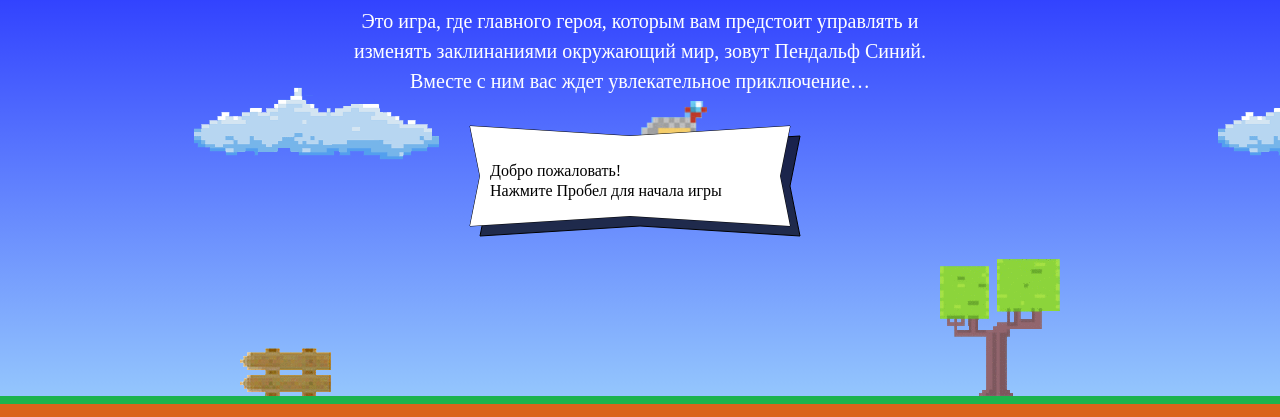
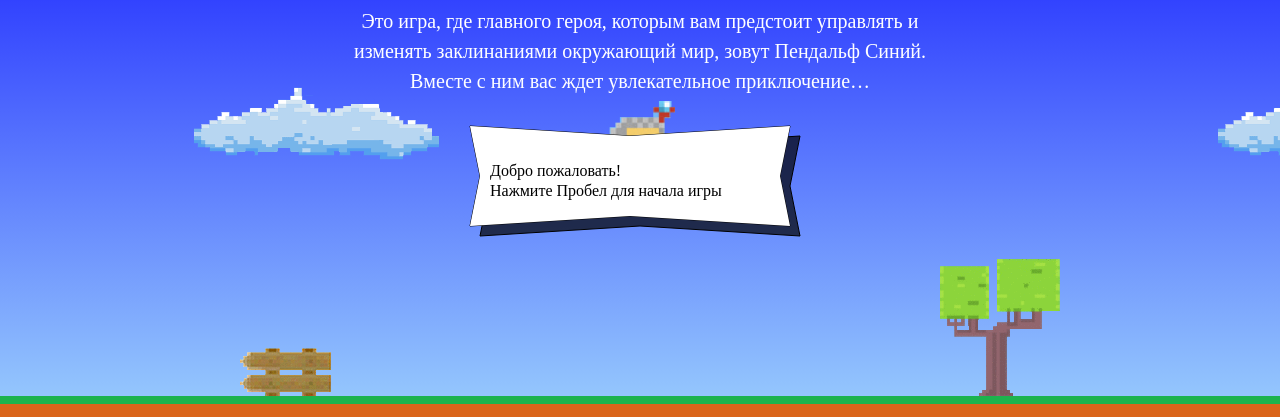
Before and after one commit to blizzardKv/1063203-code-and-magick-20, a website: page index.html in a window 1280 px wide. Shown: the part 203-620 px from the top of the page. Drawn offline with Linux system fonts and the light colour scheme; a web font is replaced by a local one.

Commit message:
Поправил значение координаты х волшебника

```diff
--- a/index.html
+++ b/index.html
@@ -196,7 +196,7 @@
   }
 
   function getWizardX(width) {
-    return 0.55 * (width - wizardWidth);
+    return 0.5 * (width - wizardWidth);
   }
 
   function getWizardY(height) {
```
